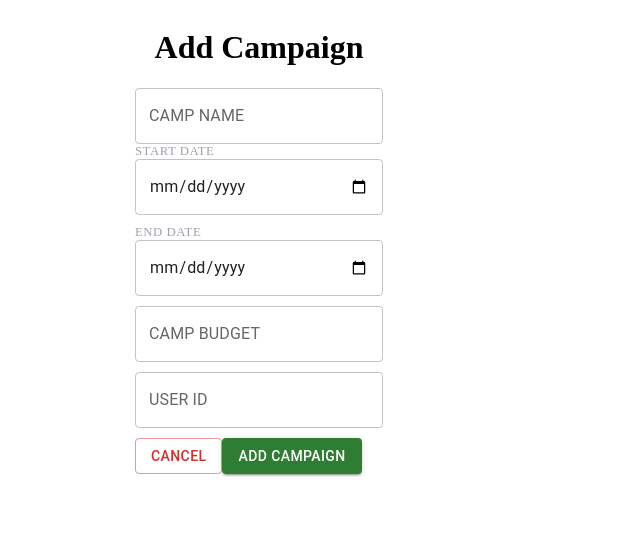
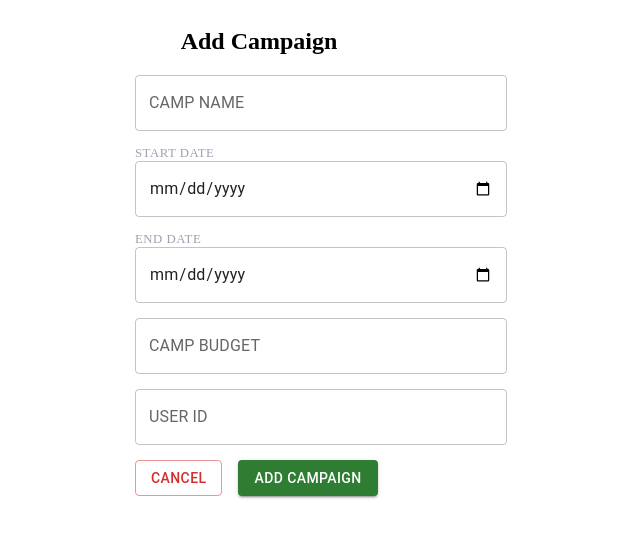
Before and after one commit to CodexKuldeep/Campaign-List, a React (Vite) app: page /add in a window 1280 px wide. Shown: the top 538 px of the page, without its empty margins (381-1021 px from the left). Built offline with nearby package versions, Linux system fonts and the light colour scheme.

Commit message:
slight modification in filtering campaign

```diff
--- a/src/App.css
+++ b/src/App.css
@@ -1,184 +1,10 @@
-/* .counter {
-  font-size: 16px;
-  padding: 5px 10px;
-  border-radius: 5px;
-  color: var(--accent);
-  background: var(--accent-bg);
-  border: 2px solid transparent;
-  transition: border-color 0.3s;
-  margin-bottom: 24px;
-
-  &:hover {
-    border-color: var(--accent-border);
-  }
-  &:focus-visible {
-    outline: 2px solid var(--accent);
-    outline-offset: 2px;
-  }
+h1{
+  display: flex;
+  align-items: center;
+  /* width: 100%; */
+  margin-left:40% ;
 }
 
-.hero {
-  position: relative;
-
-  .base,
-  .framework,
-  .vite {
-    inset-inline: 0;
-    margin: 0 auto;
-  }
-
-  .base {
-    width: 170px;
-    position: relative;
-    z-index: 0;
-  }
-
-  .framework,
-  .vite {
-    position: absolute;
-  }
-
-  .framework {
-    z-index: 1;
-    top: 34px;
-    height: 28px;
-    transform: perspective(2000px) rotateZ(300deg) rotateX(44deg) rotateY(39deg)
-      scale(1.4);
-  }
-
-  .vite {
-    z-index: 0;
-    top: 107px;
-    height: 26px;
-    width: auto;
-    transform: perspective(2000px) rotateZ(300deg) rotateX(40deg) rotateY(39deg)
-      scale(0.8);
-  }
+#btn{
+  margin-left: 3%;
 }
-
-#center {
-  display: flex;
-  flex-direction: column;
-  gap: 25px;
-  place-content: center;
-  place-items: center;
-  flex-grow: 1;
-
-  @media (max-width: 1024px) {
-    padding: 32px 20px 24px;
-    gap: 18px;
-  }
-}
-
-#next-steps {
-  display: flex;
-  border-top: 1px solid var(--border);
-  text-align: left;
-
-  & > div {
-    flex: 1 1 0;
-    padding: 32px;
-    @media (max-width: 1024px) {
-      padding: 24px 20px;
-    }
-  }
-
-  .icon {
-    margin-bottom: 16px;
-    width: 22px;
-    height: 22px;
-  }
-
-  @media (max-width: 1024px) {
-    flex-direction: column;
-    text-align: center;
-  }
-}
-
-#docs {
-  border-right: 1px solid var(--border);
-
-  @media (max-width: 1024px) {
-    border-right: none;
-    border-bottom: 1px solid var(--border);
-  }
-}
-
-#next-steps ul {
-  list-style: none;
-  padding: 0;
-  display: flex;
-  gap: 8px;
-  margin: 32px 0 0;
-
-  .logo {
-    height: 18px;
-  }
-
-  a {
-    color: var(--text-h);
-    font-size: 16px;
-    border-radius: 6px;
-    background: var(--social-bg);
-    display: flex;
-    padding: 6px 12px;
-    align-items: center;
-    gap: 8px;
-    text-decoration: none;
-    transition: box-shadow 0.3s;
-
-    &:hover {
-      box-shadow: var(--shadow);
-    }
-    .button-icon {
-      height: 18px;
-      width: 18px;
-    }
-  }
-
-  @media (max-width: 1024px) {
-    margin-top: 20px;
-    flex-wrap: wrap;
-    justify-content: center;
-
-    li {
-      flex: 1 1 calc(50% - 8px);
-    }
-
-    a {
-      width: 100%;
-      justify-content: center;
-      box-sizing: border-box;
-    }
-  }
-}
-
-#spacer {
-  height: 88px;
-  border-top: 1px solid var(--border);
-  @media (max-width: 1024px) {
-    height: 48px;
-  }
-}
-
-.ticks {
-  position: relative;
-  width: 100%;
-
-  &::before,
-  &::after {
-    content: '';
-    position: absolute;
-    top: -4.5px;
-    border: 5px solid transparent;
-  }
-
-  &::before {
-    left: 0;
-    border-left-color: var(--border);
-  }
-  &::after {
-    right: 0;
-    border-right-color: var(--border);
-  }
-} */
--- a/src/App.jsx
+++ b/src/App.jsx
@@ -5,6 +5,7 @@ import { useDispatch, useSelector } from "react-redux";
 import { fetchUsers } from "./store/usersSlice";
 import Button from "@mui/material/Button";
 import { Link } from "react-router-dom";
+import './App.css'
 
 export default function App() {
   const dispatch = useDispatch();
@@ -26,8 +27,8 @@ export default function App() {
         </h1>
         <Link to="/add">
           <Button
+          id="btn"
             variant="contained"
-
           >
             Add Campaign
           </Button>
--- a/src/components/AddCampaign.css
+++ b/src/components/AddCampaign.css
@@ -23,5 +23,6 @@ label {
 }
 
 .input-field .txt{
-  margin-bottom: 10px;
+  margin-bottom: 15px;
+  width: 150%;
 }
--- a/src/components/AddCampaign.jsx
+++ b/src/components/AddCampaign.jsx
@@ -90,10 +90,11 @@ export default function AddCampaign() {
 
     return (
         <div className="add-container">
-            <h1>Add Campaign</h1>
+            <h2>Add Campaign</h2>
             <form onSubmit={handleSubmit}>
                 <div className="input-field">
                     <TextField
+                        className="txt"
                         error={errors.name}
                         id="outlined-error-helper-text"
                         label="Camp Name"
@@ -133,7 +134,7 @@ export default function AddCampaign() {
                         label="Camp Budget"
                         variant="outlined"
                         type="number"
-                        placeholder="Enter Campaign name"
+                        placeholder="Enter Budget"
                         value={formData.Budget}
                         onChange={(e) => handleChange('Budget', e.target.value)}
                     />
@@ -148,6 +149,7 @@ export default function AddCampaign() {
                         onChange={(e) => handleChange('userId', e.target.value)}
                     />
                 </div>
+                <div >
                     <Link to="/">
                         <Button
                             variant="outlined"
@@ -156,14 +158,14 @@ export default function AddCampaign() {
                             Cancel
                         </Button>
                     </Link>
-
+                    &nbsp;&nbsp;&nbsp;&nbsp;
                     <Button
                         variant="contained"
                         color="success"
                         type="submit">
                         Add Campaign
                     </Button>
-
+                </div>
             </form>
         </div>
     )
--- a/src/components/List.jsx
+++ b/src/components/List.jsx
@@ -53,6 +53,7 @@ export default function List() {
     const [currentPage, setCurrentPage] = useState(1);
     const itemsPerPage = 5;
 
+    console.log("start date:",startDateFilter,"   ",endDateFilter)
     //reseting current page to 1 whenever filter changes
     useEffect(() => {
         setCurrentPage(1);
@@ -71,7 +72,6 @@ export default function List() {
         //date range filter - shows campaigns if it fall between the range
         if (startDateFilter) {
             const filterStart = new Date(startDateFilter);
-
             //applying endDate filter if it is >= startdate
             if (endDateFilter) {
                 const filterEnd = new Date(endDateFilter);
@@ -102,6 +102,7 @@ export default function List() {
                 return campStart <= filterEnd;
             })
         }
+
 
         return filteredList;
 
@@ -153,7 +154,7 @@ export default function List() {
               <TableCell align="right">{getUserName(camp.userId)}</TableCell>
               <TableCell align="right">{camp.startDate}</TableCell>
               <TableCell align="right">{camp.endDate}</TableCell>
-              <TableCell align="right">
+              <TableCell >
                 <div className="status">
                                             <div className={active ? 'dot-green' : 'dot-red'}></div>
                                             <span className={active ? 'green' : 'red'}>
--- a/src/components/list.css
+++ b/src/components/list.css
@@ -11,6 +11,7 @@ th {
 
     display: flex;
     gap: 1rem;
+    align-content: right;
 }
 .dot-red{
     height: 10px;
@@ -45,6 +46,7 @@ height: 10px;
 
 .change-page{
     display: flex;
+   margin-left: 36%;
     gap: 2rem;
     padding: 1.5rem 2rem;
 
--- a/src/store/filterSlice.js
+++ b/src/store/filterSlice.js
@@ -5,7 +5,7 @@ const filterSlice = createSlice({
     initialState: {
         name: '',
         startDate: null,
-        endData: null
+        endDate: null
     },
     reducers: {
         changeName(state,action){
@@ -15,7 +15,7 @@ const filterSlice = createSlice({
             state.startDate = action.payload;
         },
         changeEndDate(state,action){
-            state.endData = action.payload;
+            state.endDate = action.payload;
         }
     }
 })
```
Lines whose indentation alone changed are shown as unchanged.
